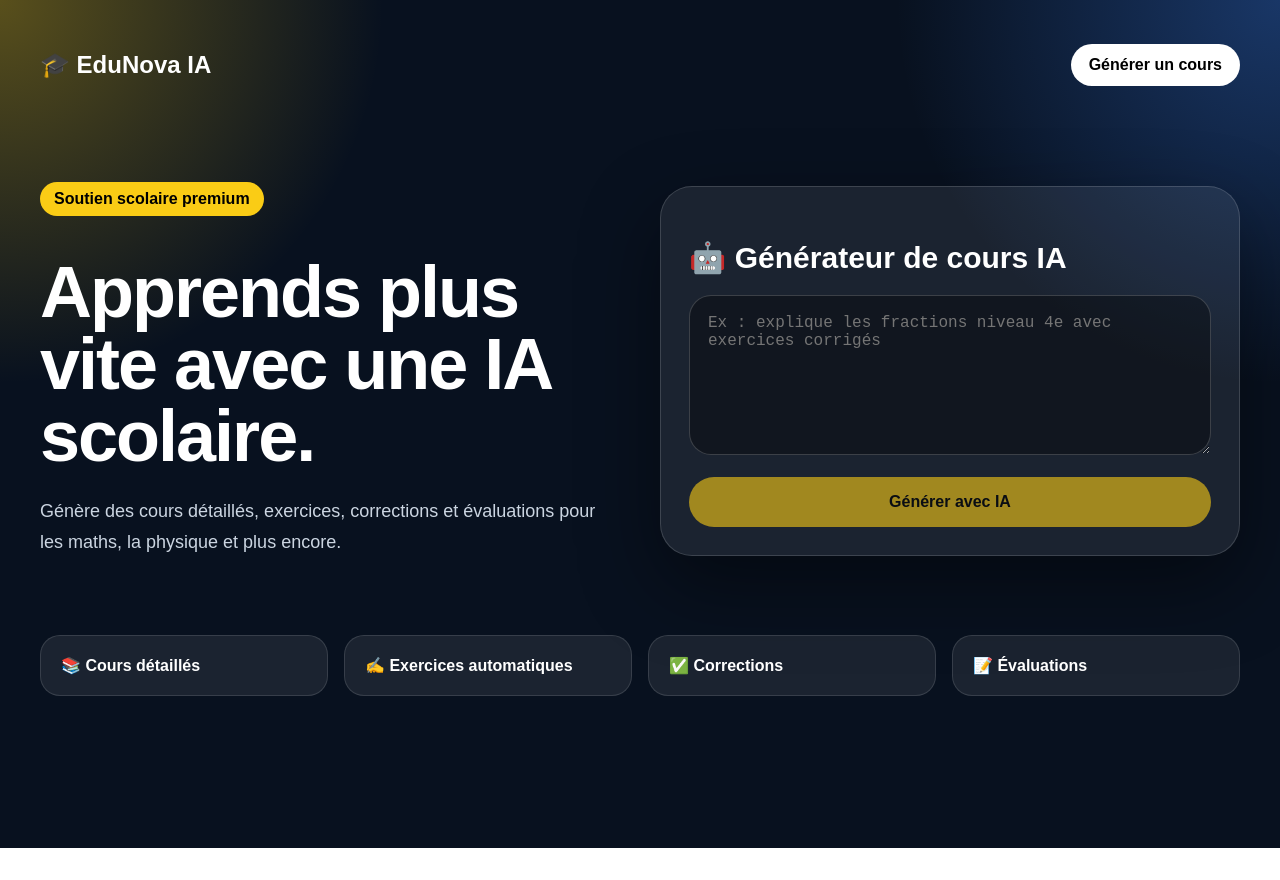
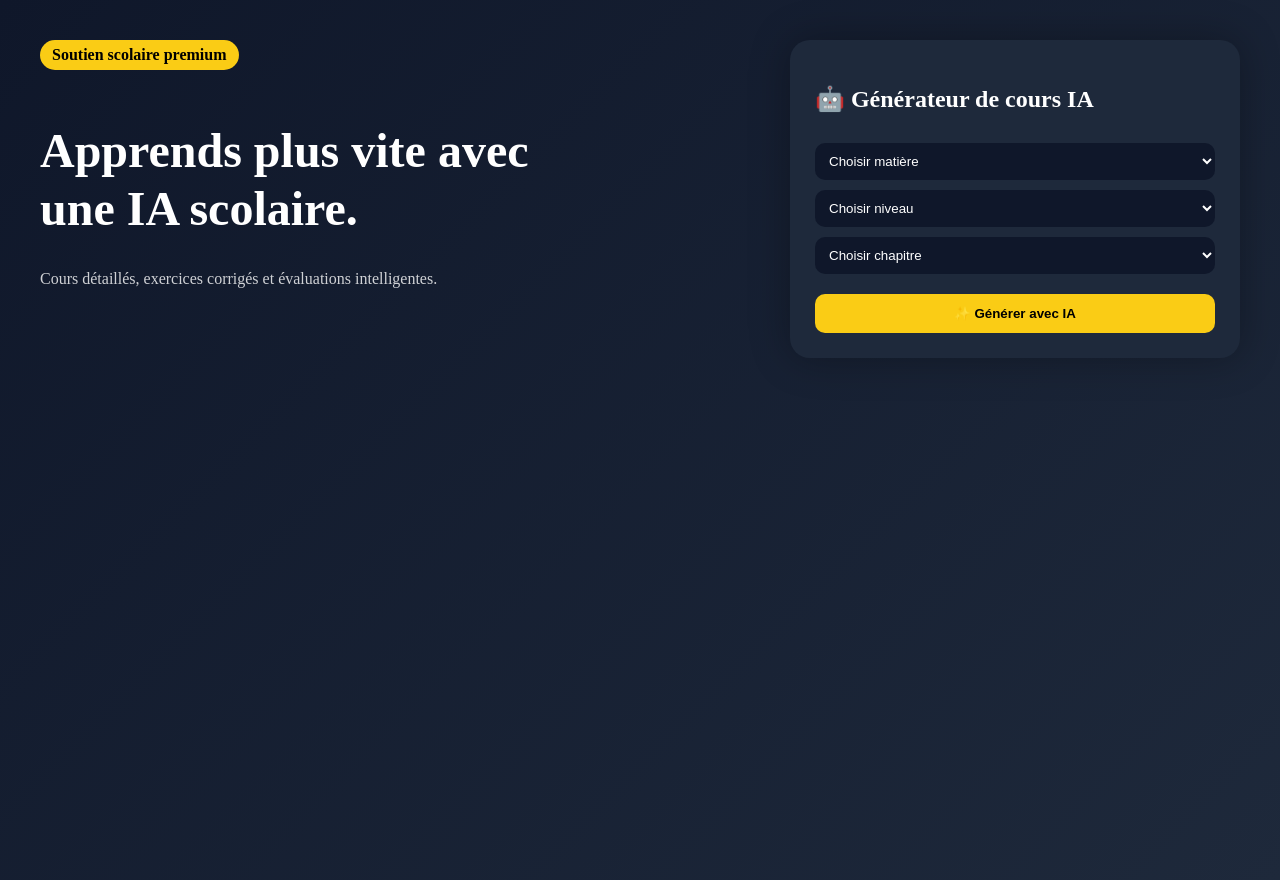
Before and after one commit to samighazouani1234-lab/soutien-scolaire, a Next.js app: page / in a window 1280 px wide. Before the commit the page ends 848 px from the top, so only its background shows below. Built offline with nearby package versions, Linux system fonts and the light colour scheme.

Commit message:
Update page.tsx

```diff
--- a/app/page.tsx
+++ b/app/page.tsx
@@ -2,14 +2,42 @@
 
 import { useState } from "react";
 
+const data = {
+  Mathématiques: {
+    "6e": ["Fractions", "Nombres décimaux", "Proportionnalité"],
+    "5e": ["Fractions", "Pourcentages", "Géométrie"],
+    "4e": ["Puissances", "Equations", "Pythagore"],
+    "3e": ["Fonctions", "Statistiques", "Trigonométrie"],
+  },
+  Physique: {
+    "6e": ["Matière", "Energie"],
+    "5e": ["Forces", "Mouvement"],
+    "4e": ["Electricité", "Vitesse"],
+    "3e": ["Ondes", "Optique"],
+  },
+};
+
 export default function Home() {
-  const [question, setQuestion] = useState("");
+  const [matiere, setMatiere] = useState("");
+  const [niveau, setNiveau] = useState("");
+  const [chapitre, setChapitre] = useState("");
   const [answer, setAnswer] = useState("");
   const [loading, setLoading] = useState(false);
 
-  async function askAI() {
+  const niveaux = matiere ? Object.keys(data[matiere]) : [];
+  const chapitres =
+    matiere && niveau ? data[matiere][niveau] : [];
+
+  async function generate() {
+    if (!matiere || !niveau || !chapitre) {
+      alert("Choisis tout !");
+      return;
+    }
+
     setLoading(true);
     setAnswer("");
+
+    const question = `${matiere} ${niveau} ${chapitre}`;
 
     const res = await fetch("/api/ia", {
       method: "POST",
@@ -19,175 +47,141 @@ export default function Home() {
       body: JSON.stringify({ question }),
     });
 
-    const data = await res.json();
-    setAnswer(data.answer || "Erreur IA");
+    const dataRes = await res.json();
+    setAnswer(dataRes.answer);
     setLoading(false);
   }
 
   return (
-    <main style={styles.page}>
-      <header style={styles.header}>
-        <div style={styles.logo}>🎓 EduNova IA</div>
-        <a href="#ia" style={styles.headerButton}>Générer un cours</a>
-      </header>
+    <main style={{
+      minHeight: "100vh",
+      background: "linear-gradient(135deg, #0f172a, #1e293b)",
+      color: "white",
+      padding: "40px"
+    }}>
 
-      <section style={styles.hero}>
-        <div>
-          <p style={styles.badge}>Soutien scolaire premium</p>
-          <h1 style={styles.title}>Apprends plus vite avec une IA scolaire.</h1>
-          <p style={styles.subtitle}>
-            Génère des cours détaillés, exercices, corrections et évaluations pour les maths, la physique et plus encore.
+      {/* HERO */}
+      <div style={{
+        display: "flex",
+        justifyContent: "space-between",
+        gap: "40px",
+        flexWrap: "wrap"
+      }}>
+
+        {/* LEFT */}
+        <div style={{ maxWidth: "500px" }}>
+          <div style={{
+            background: "#facc15",
+            color: "black",
+            display: "inline-block",
+            padding: "6px 12px",
+            borderRadius: "20px",
+            fontWeight: "bold",
+            marginBottom: "20px"
+          }}>
+            Soutien scolaire premium
+          </div>
+
+          <h1 style={{
+            fontSize: "48px",
+            fontWeight: "bold",
+            lineHeight: "1.2"
+          }}>
+            Apprends plus vite avec une IA scolaire.
+          </h1>
+
+          <p style={{ marginTop: "20px", opacity: 0.8 }}>
+            Cours détaillés, exercices corrigés et évaluations intelligentes.
           </p>
         </div>
 
-        <div id="ia" style={styles.card}>
-          <h2 style={styles.cardTitle}>🤖 Générateur de cours IA</h2>
+        {/* RIGHT CARD */}
+        <div style={{
+          background: "#1e293b",
+          padding: "25px",
+          borderRadius: "20px",
+          width: "400px",
+          boxShadow: "0 0 40px rgba(0,0,0,0.3)"
+        }}>
 
-          <textarea
-            value={question}
-            onChange={(e) => setQuestion(e.target.value)}
-            placeholder="Ex : explique les fractions niveau 4e avec exercices corrigés"
-            style={styles.textarea}
-          />
+          <h2 style={{ marginBottom: "20px" }}>
+            🤖 Générateur de cours IA
+          </h2>
+
+          {/* SELECTS */}
+          <select
+            onChange={(e) => setMatiere(e.target.value)}
+            style={inputStyle}
+          >
+            <option>Choisir matière</option>
+            {Object.keys(data).map((m) => (
+              <option key={m}>{m}</option>
+            ))}
+          </select>
+
+          <select
+            onChange={(e) => setNiveau(e.target.value)}
+            style={inputStyle}
+          >
+            <option>Choisir niveau</option>
+            {niveaux.map((n) => (
+              <option key={n}>{n}</option>
+            ))}
+          </select>
+
+          <select
+            onChange={(e) => setChapitre(e.target.value)}
+            style={inputStyle}
+          >
+            <option>Choisir chapitre</option>
+            {chapitres.map((c) => (
+              <option key={c}>{c}</option>
+            ))}
+          </select>
 
           <button
-            onClick={askAI}
-            disabled={loading || !question.trim()}
+            onClick={generate}
             style={{
-              ...styles.button,
-              opacity: loading || !question.trim() ? 0.6 : 1,
+              marginTop: "20px",
+              width: "100%",
+              padding: "12px",
+              background: "#facc15",
+              color: "black",
+              borderRadius: "10px",
+              fontWeight: "bold",
+              border: "none",
+              cursor: "pointer"
             }}
           >
-            {loading ? "⏳ Génération..." : "Générer avec IA"}
+            {loading ? "Chargement..." : "✨ Générer avec IA"}
           </button>
 
+          {/* RESULT */}
           {answer && (
-            <div style={styles.answer}>
-              <h3>📘 Réponse</h3>
-              <p style={{ whiteSpace: "pre-line", lineHeight: 1.7 }}>{answer}</p>
+            <div style={{
+              marginTop: "20px",
+              background: "#0f172a",
+              padding: "15px",
+              borderRadius: "10px",
+              maxHeight: "300px",
+              overflow: "auto",
+              fontSize: "14px"
+            }}>
+              {answer}
             </div>
           )}
         </div>
-      </section>
-
-      <section style={styles.features}>
-        <div style={styles.feature}>📚 Cours détaillés</div>
-        <div style={styles.feature}>✍️ Exercices automatiques</div>
-        <div style={styles.feature}>✅ Corrections</div>
-        <div style={styles.feature}>📝 Évaluations</div>
-      </section>
+      </div>
     </main>
   );
 }
 
-const styles: Record<string, React.CSSProperties> = {
-  page: {
-    minHeight: "100vh",
-    background:
-      "radial-gradient(circle at top left, #facc1555, transparent 25%), radial-gradient(circle at top right, #3b82f655, transparent 25%), #08111f",
-    color: "white",
-    fontFamily: "Arial, sans-serif",
-    padding: 24,
-  },
-  header: {
-    maxWidth: 1200,
-    margin: "0 auto",
-    display: "flex",
-    justifyContent: "space-between",
-    alignItems: "center",
-    padding: "20px 0",
-  },
-  logo: {
-    fontSize: 24,
-    fontWeight: 900,
-  },
-  headerButton: {
-    background: "white",
-    color: "black",
-    padding: "12px 18px",
-    borderRadius: 999,
-    textDecoration: "none",
-    fontWeight: 800,
-  },
-  hero: {
-    maxWidth: 1200,
-    margin: "60px auto",
-    display: "grid",
-    gridTemplateColumns: "repeat(auto-fit, minmax(300px, 1fr))",
-    gap: 40,
-    alignItems: "center",
-  },
-  badge: {
-    display: "inline-block",
-    background: "#facc15",
-    color: "black",
-    padding: "8px 14px",
-    borderRadius: 999,
-    fontWeight: 800,
-  },
-  title: {
-    fontSize: "clamp(42px, 8vw, 72px)",
-    lineHeight: 1,
-    margin: "24px 0",
-    letterSpacing: -2,
-  },
-  subtitle: {
-    fontSize: 18,
-    color: "#cbd5e1",
-    lineHeight: 1.7,
-  },
-  card: {
-    background: "rgba(255,255,255,0.08)",
-    border: "1px solid rgba(255,255,255,0.15)",
-    borderRadius: 32,
-    padding: 28,
-    boxShadow: "0 30px 80px rgba(0,0,0,0.45)",
-  },
-  cardTitle: {
-    fontSize: 30,
-    marginBottom: 20,
-  },
-  textarea: {
-    width: "100%",
-    minHeight: 160,
-    borderRadius: 22,
-    border: "1px solid rgba(255,255,255,0.18)",
-    background: "rgba(0,0,0,0.35)",
-    color: "white",
-    padding: 18,
-    fontSize: 16,
-    boxSizing: "border-box",
-  },
-  button: {
-    marginTop: 18,
-    width: "100%",
-    padding: 16,
-    borderRadius: 999,
-    border: 0,
-    background: "#facc15",
-    color: "black",
-    fontWeight: 900,
-    fontSize: 16,
-    cursor: "pointer",
-  },
-  answer: {
-    marginTop: 24,
-    background: "rgba(0,0,0,0.35)",
-    padding: 20,
-    borderRadius: 22,
-  },
-  features: {
-    maxWidth: 1200,
-    margin: "60px auto",
-    display: "grid",
-    gridTemplateColumns: "repeat(auto-fit, minmax(220px, 1fr))",
-    gap: 16,
-  },
-  feature: {
-    background: "rgba(255,255,255,0.08)",
-    padding: 20,
-    borderRadius: 20,
-    fontWeight: 800,
-    border: "1px solid rgba(255,255,255,0.12)",
-  },
+const inputStyle = {
+  width: "100%",
+  marginTop: "10px",
+  padding: "10px",
+  borderRadius: "10px",
+  border: "none",
+  background: "#0f172a",
+  color: "white"
 };
```
